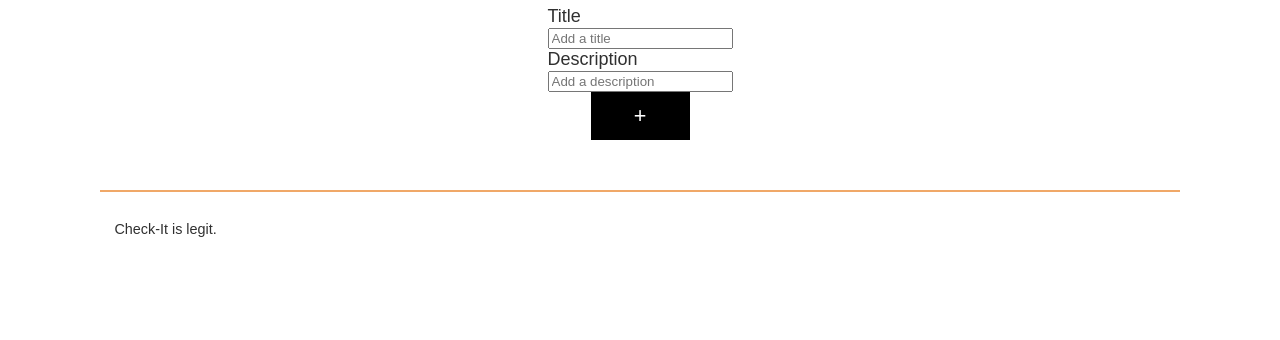
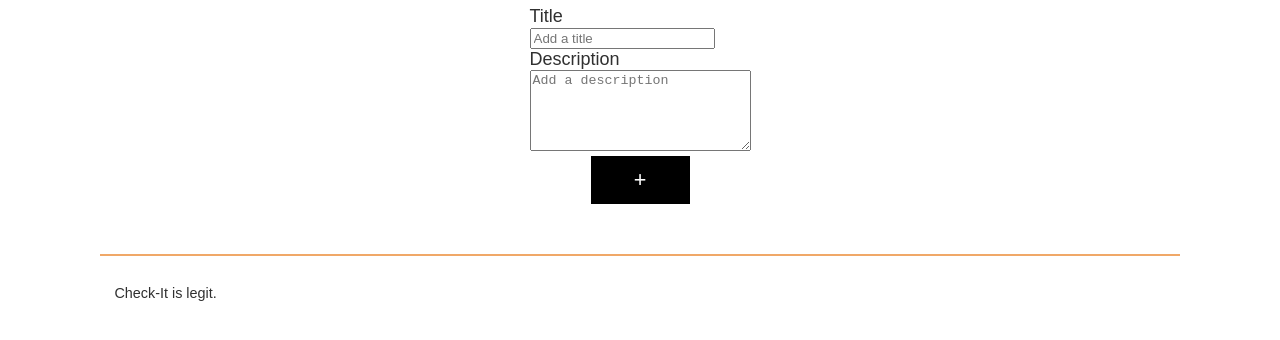
Before and after one commit to jared-s-anderson/To-Do, a website built with Vite: page src/view/to-do.html in a window 1280 px wide. Shown: the part 238-578 px from the top of the page. Built offline with nearby package versions, Linux system fonts and the light colour scheme.

Commit message:
Todo updated

```diff
--- a/src/view/to-do.html
+++ b/src/view/to-do.html
@@ -28,7 +28,7 @@
                 <h1>To-Do List</h1>
                     <form action="#" id="add">
                         <label>Title</label><input type="text" name="title" id="title" placeholder="Add a title">
-                        <label>Description</label><input type="text" name="description" id="description" placeholder="Add a description">
+                        <label>Description</label><textarea name="description" id="description" placeholder="Add a description" rows="5" cols="25"></textarea>
                         <button id="add-btn">&plus;</button>
                     </form>
             </div>
```
